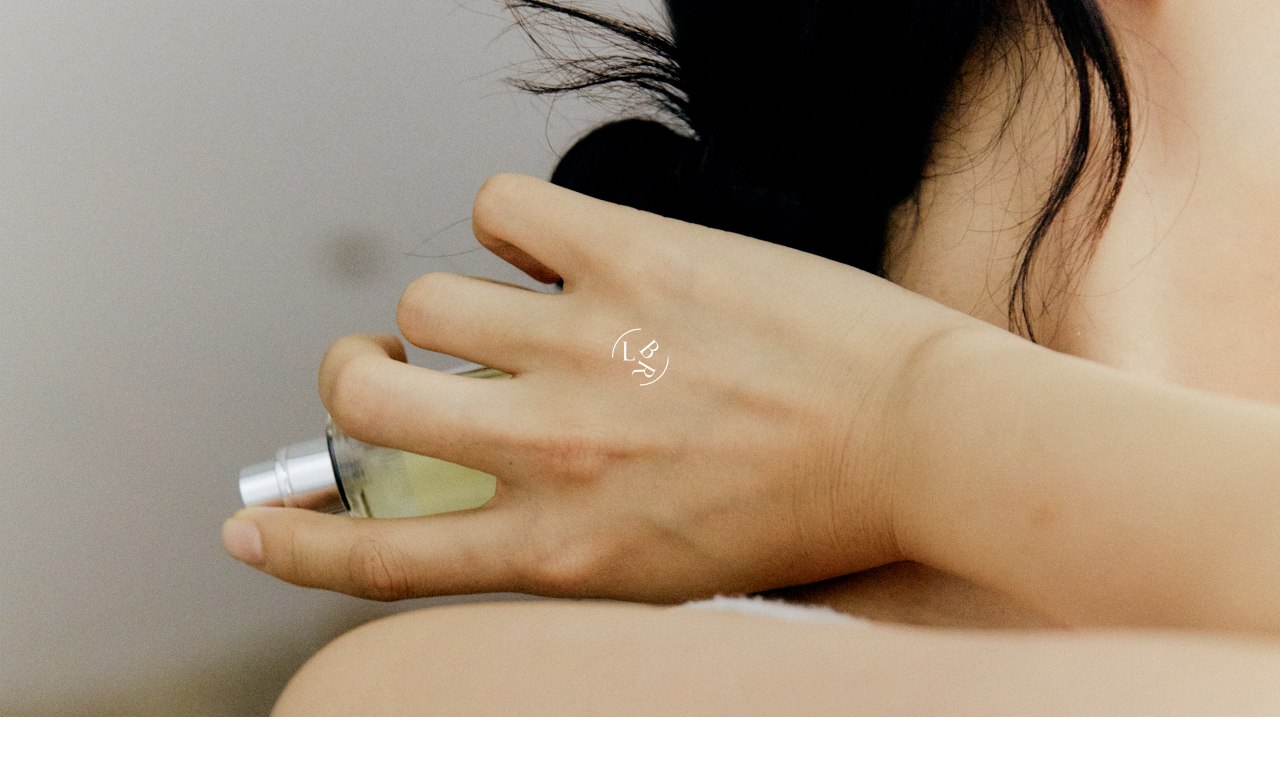
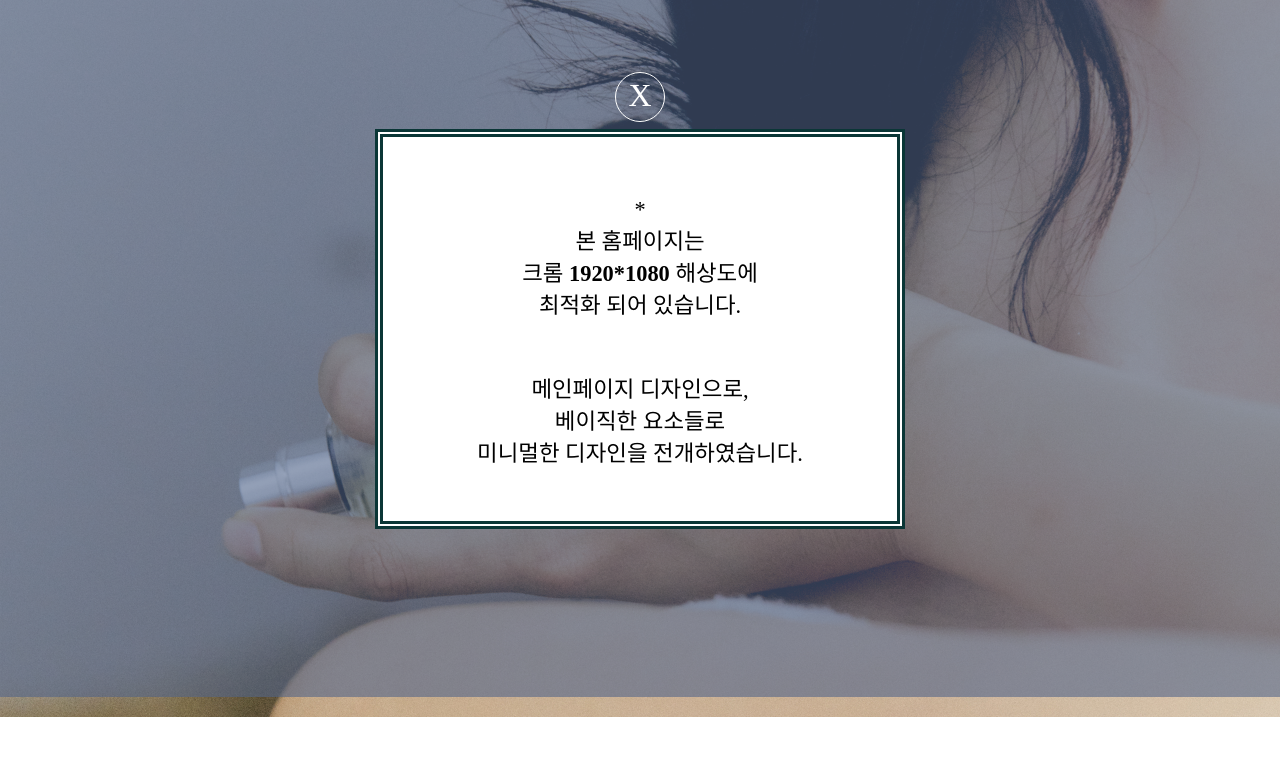
Before and after one commit to cynhKo/liber, a plain HTML site: page index.html in a window 1280 px wide. Shown: the part 103-880 px from the top of the page. Drawn offline with Linux system fonts and the light colour scheme.

Commit message:
first commit

```diff
--- a/css/style.css
+++ b/css/style.css
@@ -35,60 +35,59 @@ img{
 
 
 
-
-/*모달창*/
+/* modal  */
 
 #modal{
     width: 100%;
     height: 100%;
-    background-color: rgba(0,0,0,.4);
-    position: fixed;
+    background-color: #52658a96;
+    position: absolute;
     top: 0;
     left: 0;
-    z-index: 99999;
+    z-index: 999999;
 }
 
-#modal img{
-    margin-left: 40px;
-    margin-top: 50px;
+.modal_box{
+    width: 530px;
+    height: 400px;
+    background-color: #ffffff;
+    position: absolute;
+    z-index: 99999999999;
+    top: 54%;
+    left: 50%;
+    transform: translate(-50%,-50%);
+    color: #000;
+    padding: 60px;
+    border: 8px double rgba(1, 46, 46, 0.96);
 }
 
-#modal .popup{
-    width: 340px;
-    height: 300px;
-    background-color: #ffff;
-    position: fixed;
-    top: 35%;
-    left: 50%;
-    transform: translateX(-50%)
+.modal_box p{
+    text-align: center;
+    font-size: 1.4em;
+    font-weight: normal;
 }
 
-#modal h5{
-    font-size: 17px;
-    margin-left: 40px;
-    line-height: 40px;
-    margin-top: 20px;
-    color: cornflowerblue;
+.modal_btn{
+    width: 50px;
+    height: 50px;
+    border-radius: 50%;
+    border: 1.5px solid #fff;
+    position: absolute;
+    z-index: 99999999999;
+    top: 25%;
+    left: 50%;
+    transform: translate(-50%,-50%);
+    color: #fff;
+    text-align: center;
+    font-size: 2em;
+    line-height: 45px;
+    cursor: pointer;
 }
 
-#modal p{
-    margin-left: 40px;
-    line-height: 30px;
-    font-size: 12px;
-}
-
-#modal .close{
-    width: 25px;
-    height: 25px;
-    line-height: 10px;
-    font-size: 25px;
-    color: black;
-    position: absolute;
-    right: 5px;
-    bottom: 270px;
-    background-color: azure;
-    cursor: pointer;
-
+.modal_btn:hover{
+    background-color: #fff;
+    color: #000;
+    font-weight: bold;
 }
 
 
--- a/index.html
+++ b/index.html
@@ -20,15 +20,21 @@
             Designed and developed by. cynh K
             @1.cynh  -->
 
-   <div id="modal">
-    <div class="popup">
-       <img src="img/logo.jpg" alt="modalimg">
-        <h5>배송 관련 안내</h5>
-        <p>주문량 증가로 인하여<br>배송 일정이 다소 지연 될 수 있습니다.<br> 양해부탁드립니다.</p>
-<!--        버튼태그는 자주 쓰이니 이름 붙이기 -->
-        <button class=close>×</button>
-    </div>
-</div>
+
+
+        <!----------------------------------------------------------------모달창-->
+            <div id="modal">
+                <div class="modal_box">
+                <p>
+                    *<br>본 홈페이지는<br>크롬 <b>1920*1080</b> 해상도에<br>최적화 되어 있습니다.<br><br><br>
+                    메인페이지 디자인으로,<br>
+                    베이직한 요소들로<br>미니멀한 디자인을 전개하였습니다.
+
+                </p>
+            </div>
+
+            <div class="modal_btn">X</div>
+            </div>
     <div id="box">
         <!----------------------------------------------------------------헤더시작-->
         <header>
--- a/js/custom.js
+++ b/js/custom.js
@@ -28,16 +28,13 @@ $(document).ready(function () {
     });
 
 
+
+
+// 모달창
+
+$("#modal").show();
+$(".modal_btn").click(function(){
+    $("#modal").fadeOut(350);
 });
 
-
-
-$('#modal').hide();
-
-$('.gnb>li').click(function(){
-    $('#modal').show();
 });
-
-$('.close').click(function(){
-    $('#modal').hide();
-});
```
